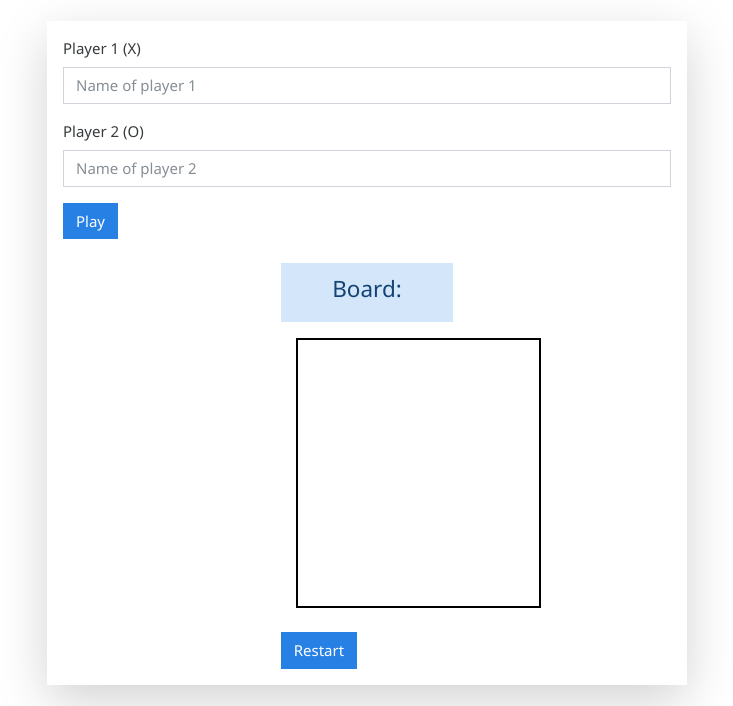
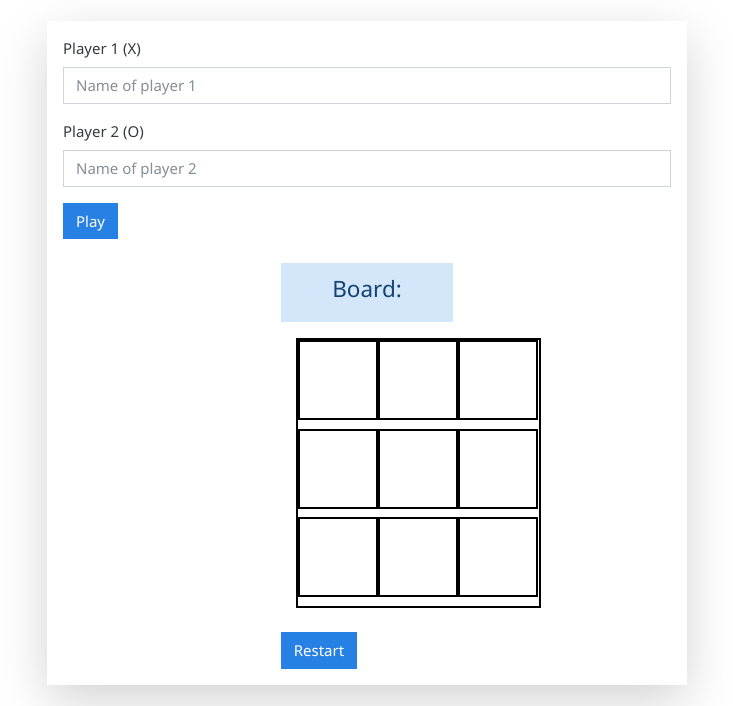
Before and after one commit to ignatius22/-tic-tac-toe-js-, a plain HTML site: page index.html in a window 1280 px wide. Shown: the part 94-800 px from the top of the page, without its empty margins (273-1006 px from the left). Drawn offline with Linux system fonts and the light colour scheme; a web font is replaced by a local one.

Commit message:
style the cell class

```diff
--- a/Styles/styles.css
+++ b/Styles/styles.css
@@ -8,3 +8,9 @@
   width: 245px;
   font-family: 'Caveat', cursive;
 }
+
+.cell {
+  border: 2px solid black;
+  height: 80px;
+  width: 80px;
+}
```
